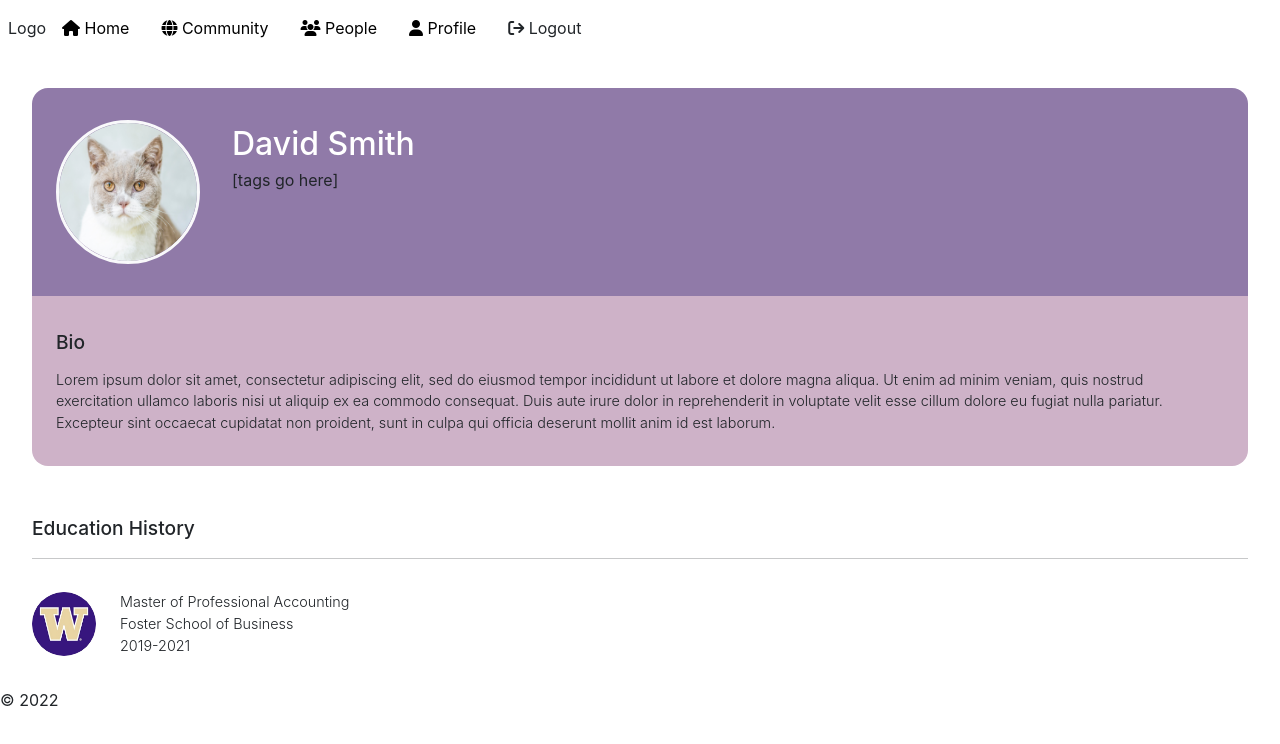
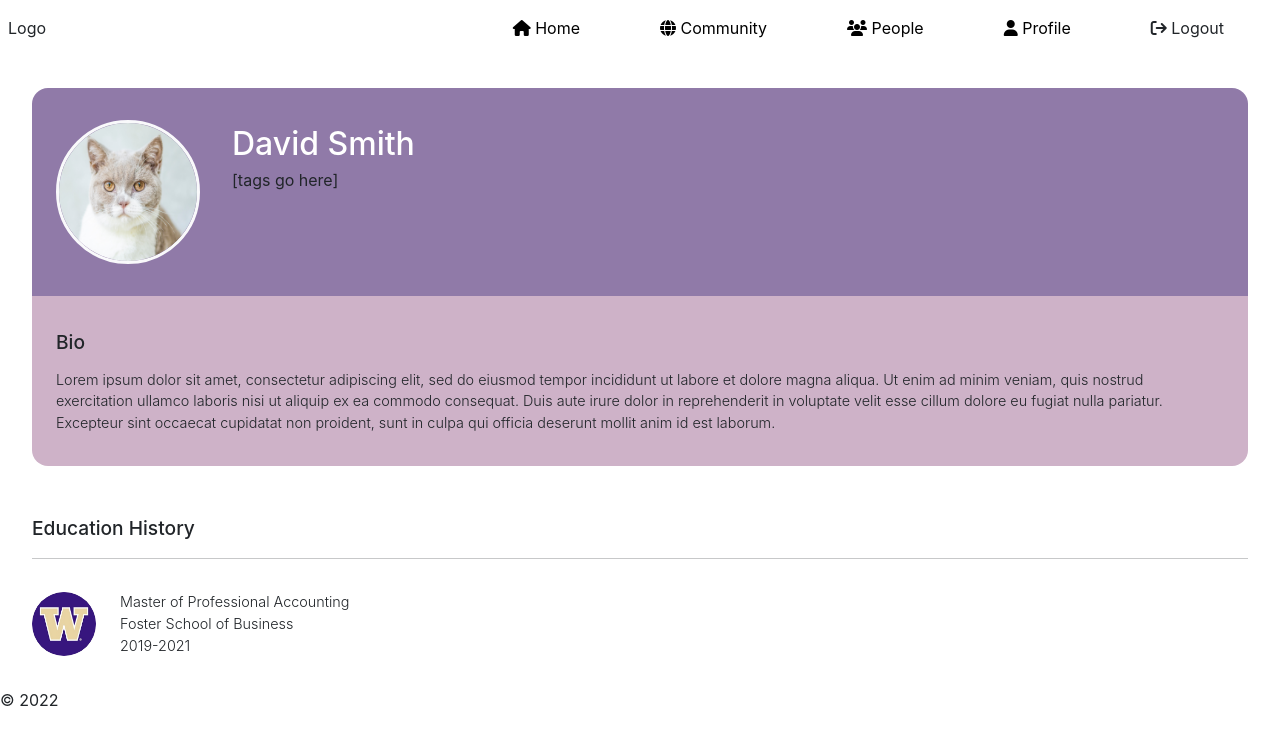
Before and after one commit to MNhanng/info490, a React (Create React App) app: page /profile in a window 1280 px wide. Shown: the top 744 px of the page. Built offline with nearby package versions, Linux system fonts and the light colour scheme.

Commit message:
fix nav bar spacing

```diff
--- a/src/NavBar.js
+++ b/src/NavBar.js
@@ -4,8 +4,8 @@ import { Link } from 'react-router-dom';
 export function NavBar(props) {
     return (
         <div className="nav">
+            <div className="logo">Logo</div>
             <div className="nav-container">
-                <div className="logo">Logo</div>
                 <div className="nav-elems">
                     <li><Link to='/home'><span className="home-icon"><i className="fa-solid fa-house"></i> Home</span></Link></li>
                     <li><Link to='/community'><span className="community-icon"><i className="fa-solid fa-globe"></i> Community</span></Link></li>
--- a/src/index.css
+++ b/src/index.css
@@ -20,16 +20,21 @@
     justify-content: space-between;
     padding-top: 1rem;
     padding-bottom: 1rem;
+    margin-left: auto;
 }
 
 .nav-container .nav-elems {
     /* width: 70%; */
     display: flex;
     justify-content: space-evenly;
+    gap: 3em;
+    padding-right: 2.5em
 }
 
-.nav-container .logo {
+.nav .logo {
     padding-left: 0.5rem;
+    padding-top: 1rem;
+    padding-bottom: 1rem;
 }
 
 .nav-elems li {
```
